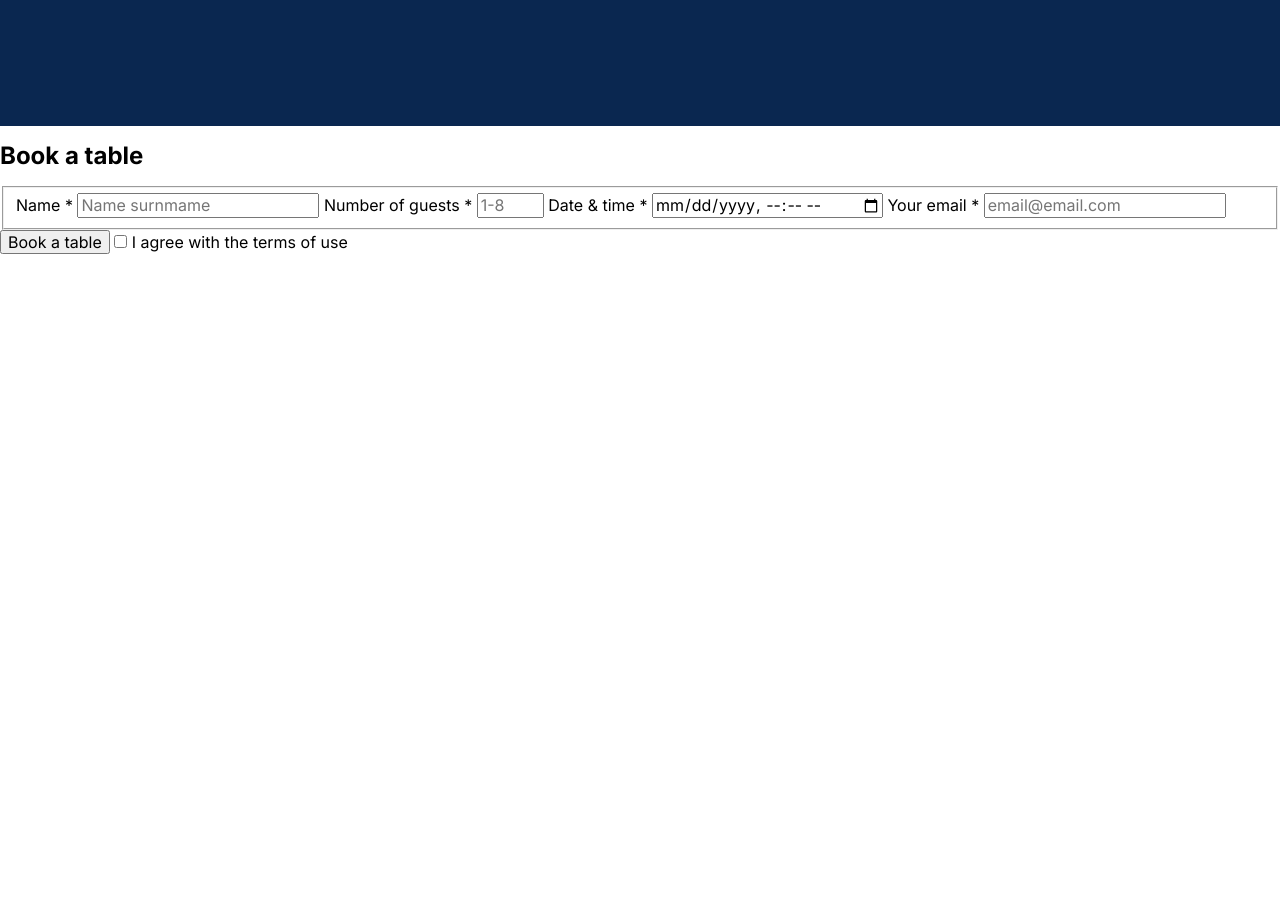
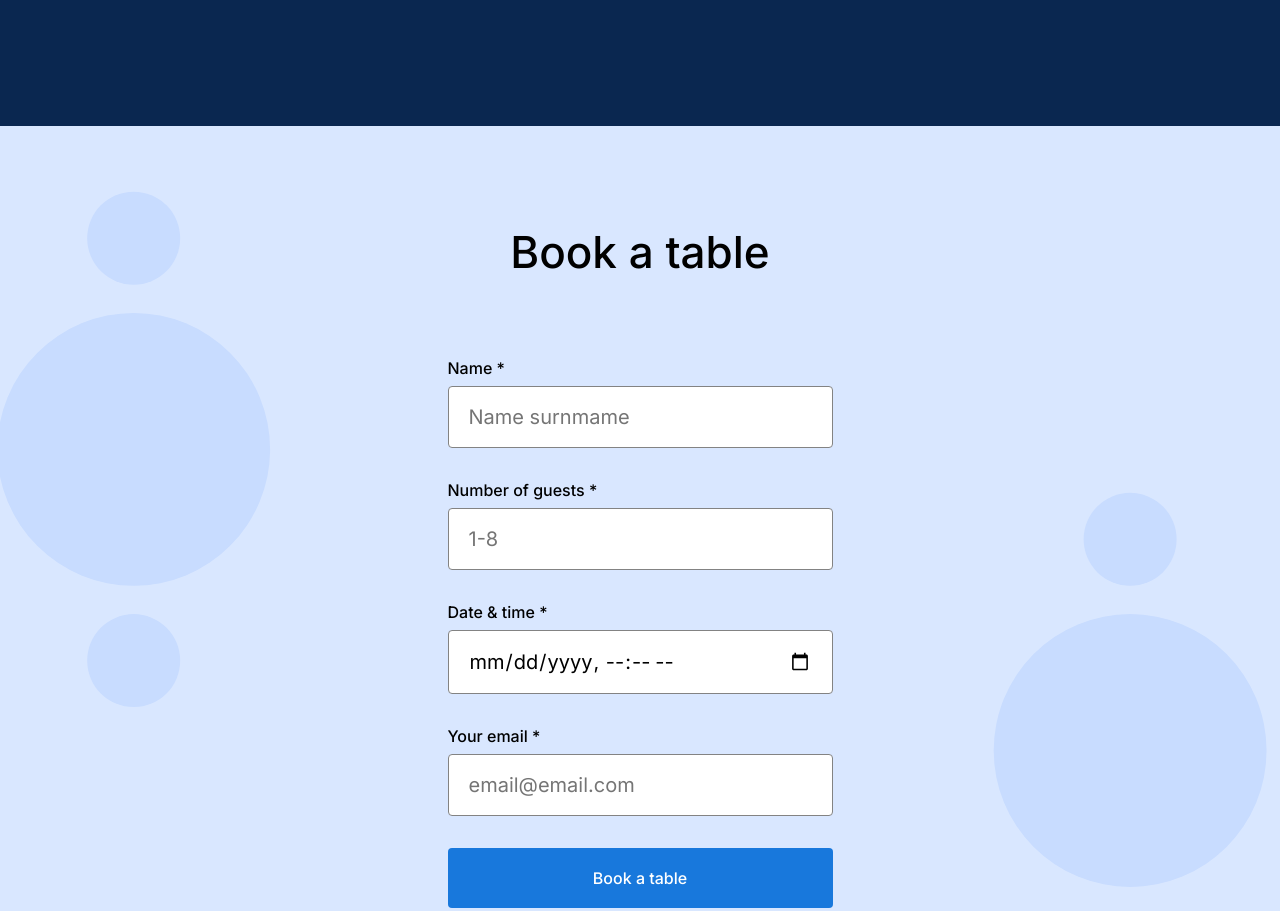
Before and after one commit to dylan-tex/se_project_coffeeshop, a plain HTML site: page index.html in a window 1280 px wide. Shown: the part 1580-2491 px from the top of the page. Before the commit the page ends 1834 px from the top, so only its background shows below. Drawn offline with Linux system fonts and the light colour scheme.

Commit message:
Project 2 Stage 3 Submission

```diff
--- a/index.html
+++ b/index.html
@@ -121,7 +121,7 @@
                 >Number of guests *
                 <input
                   type="number"
-                  class="guests-input"
+                  class="form__input"
                   required
                   placeholder="1-8"
                   min="1"
@@ -150,8 +150,8 @@
               </label>
             </fieldset>
             <button class="form__button">Book a table</button>
-            <label for="" class="form__label">
-              <input type="checkbox" class="form__input" required />
+            <label class="form__label form__label_type_checkbox">
+              <input type="checkbox" class="form__checkbox" required />
               I agree with the terms of use
             </label>
           </form>
--- a/pages/index.css
+++ b/pages/index.css
@@ -149,3 +149,95 @@ For Noto Serif, use Times New Roman as a fallback and use the generic serif fami
 .recipes__iframe {
   border: none;
 }
+
+.reservation {
+  padding: 100px 0 120px;
+  background-image: url(../images/background_reservation.svg);
+  background-size: cover;
+  background-repeat: no-repeat;
+  background-position: center;
+  background-color: #d9e7ff;
+}
+
+.reservation__title {
+  margin: 0 0 80px;
+  text-align: center;
+  font-family: "Inter", "Noto Serif", sans-serif;
+  font-style: normal;
+  font-weight: 500;
+  font-size: 44px;
+  line-height: 52px;
+}
+
+.reservation__form {
+  margin: 0 auto;
+}
+
+.form {
+  max-width: 385px;
+  display: block;
+}
+
+.form__label {
+  font-family: "Inter", "Noto Serif", sans-serif;
+  font-style: normal;
+  font-weight: 500;
+  font-size: 16px;
+  line-height: 20px;
+}
+
+.form__input {
+  display: block;
+  width: 100%;
+  box-sizing: border-box;
+  padding: 15px 20px;
+  margin: 8px 0 32px;
+  border: 1px solid #838383;
+  border-radius: 4px;
+  font-family: "Inter", "Noto Serif", sans-serif;
+  font-style: normal;
+  font-weight: normal;
+  font-size: 20px;
+  line-height: 30px;
+}
+
+.form__fieldset {
+  margin: 0;
+  padding: 0;
+  border: none;
+}
+
+.form__button {
+  border-radius: 4px;
+  width: 100%;
+  border: none;
+  padding: 20px 0;
+  background-color: #1878dc;
+  color: white;
+  transition: background-color 0.2s linear 0s;
+  font-family: "Inter", "Noto Serif", sans-serif;
+  font-style: normal;
+  font-weight: 500;
+  font-size: 16px;
+  line-height: 20px;
+}
+
+.form__checkbox {
+  border-radius: 2px;
+  height: 20px;
+  width: 20px;
+  border: 2px solid #000;
+  /*font size and styling automatically inherited from parent no need to inherit manually*/
+}
+
+.form__label_type_checkbox {
+  display: flex;
+  gap: 12px;
+  align-items: center;
+  justify-content: center;
+  margin: 32px auto 0;
+}
+
+.form__button:hover {
+  background-color: #3f96f3;
+}
```
Also changed, not shown: images/check.svg (deleted), 1 other file.
